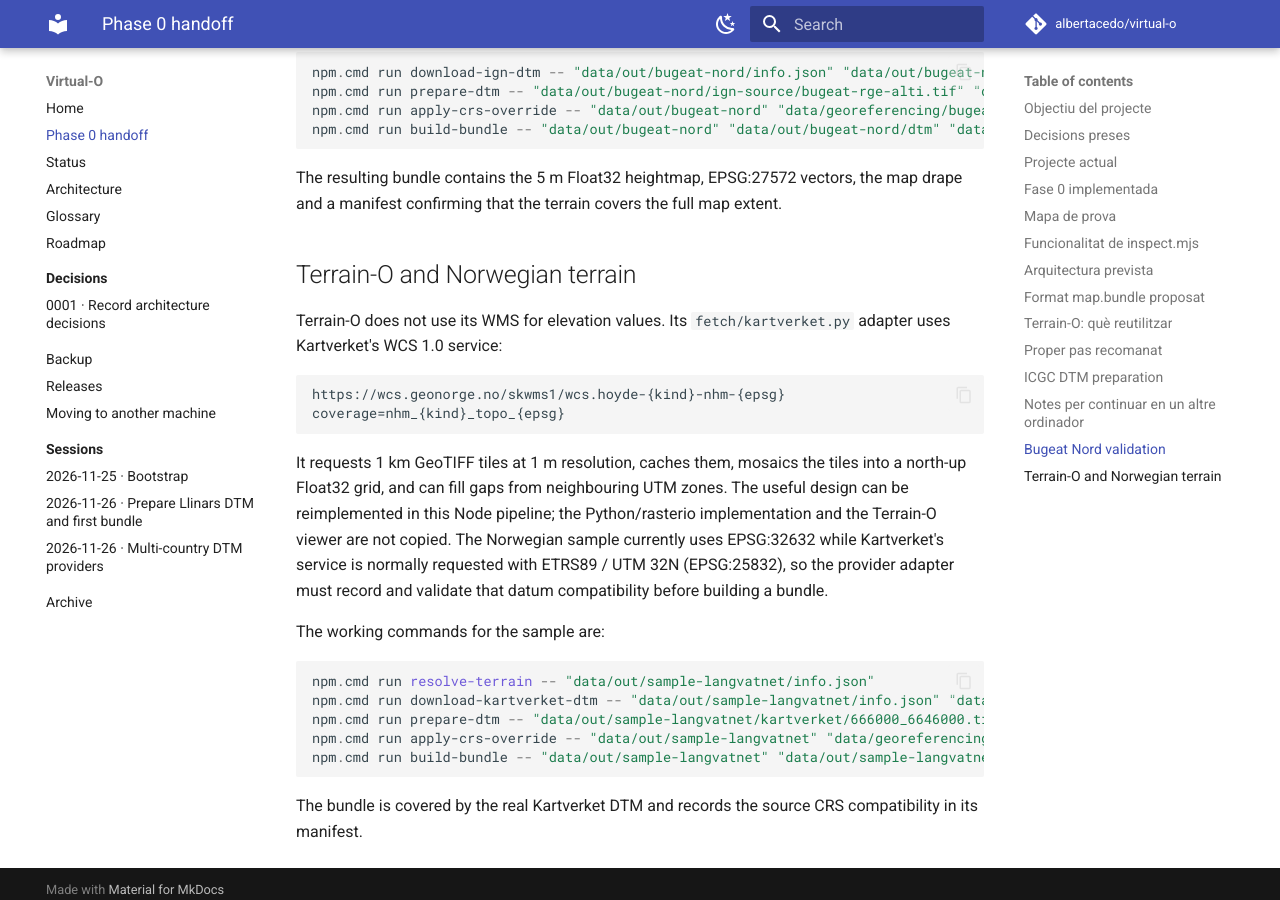
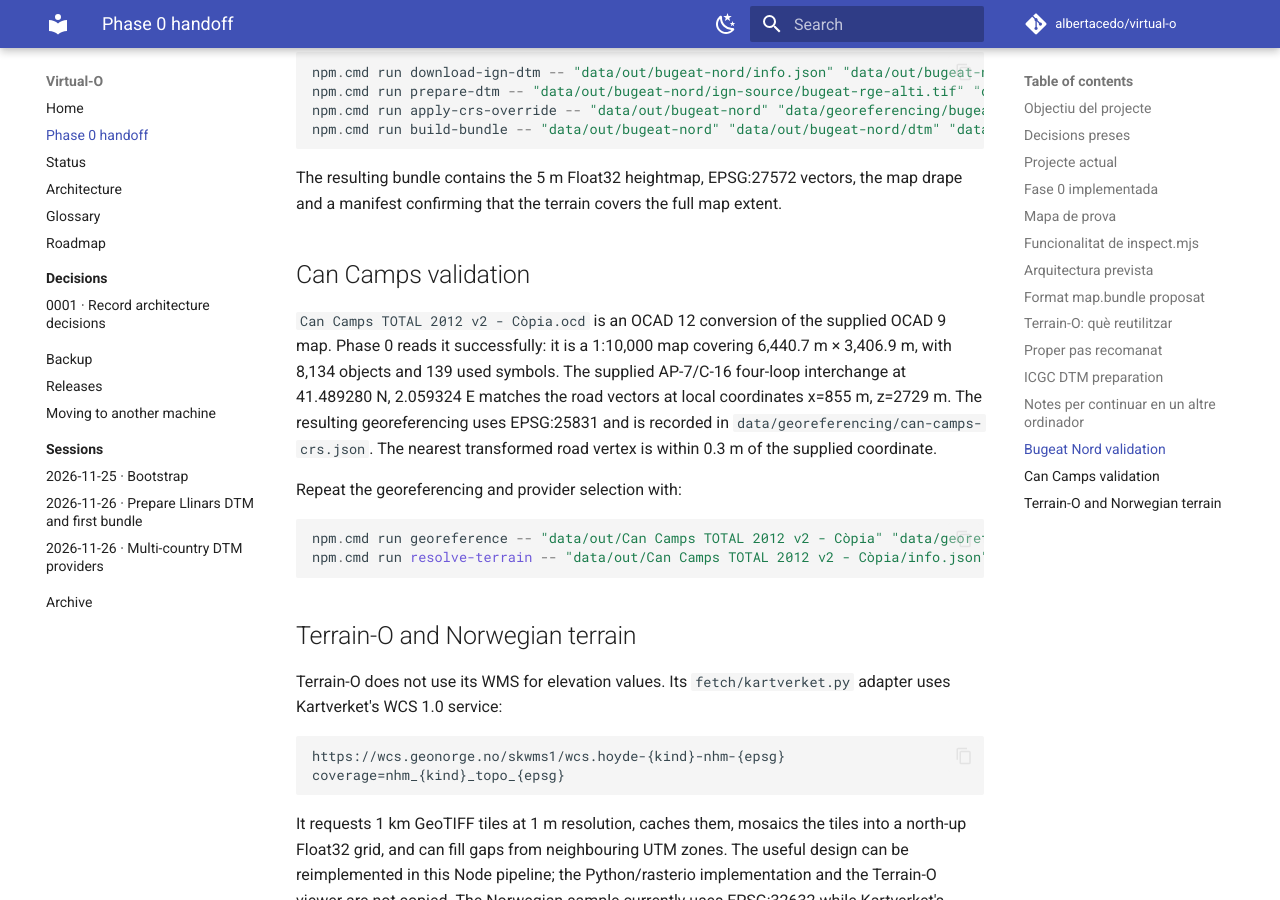
Before and after one commit to albertacedo/virtual-o, an MkDocs documentation site: the page built from docs/phase0-handoff.md, in a window 1280 px wide and 900 px high, scrolled down 7492 px. Built offline with MkDocs 1.6.1 and Material for MkDocs 9.7.7, drawn with Linux system fonts in a browser that asks for light colours; comment, search, counter and statistics services are not loaded.

Commit message:
feat: georeference Can Camps map
Record the user-provided AP-7/C-16 anchor in EPSG:25831, select the Catalonia ICGC provider, and preserve custom georeference methods in metadata. Verified with the Can Camps pipeline and tasks.ps1 -Check.

Machine: KIT-ACEDO

````diff
--- a/docs/phase0-handoff.md
+++ b/docs/phase0-handoff.md
@@ -308,6 +308,23 @@ npm.cmd run build-bundle -- "data/out/bugeat-nord" "data/out/bugeat-nord/dtm" "d
 The resulting bundle contains the 5 m Float32 heightmap, EPSG:27572 vectors, the map drape
 and a manifest confirming that the terrain covers the full map extent.
 
+## Can Camps validation
+
+`Can Camps TOTAL 2012 v2 - Còpia.ocd` is an OCAD 12 conversion of the supplied OCAD 9
+map. Phase 0 reads it successfully: it is a 1:10,000 map covering 6,440.7 m × 3,406.9 m,
+with 8,134 objects and 139 used symbols. The supplied AP-7/C-16 four-loop interchange at
+41.489280 N, 2.059324 E matches the road vectors at local coordinates x=855 m, z=2729 m.
+The resulting georeferencing uses EPSG:25831 and is recorded in
+`data/georeferencing/can-camps-crs.json`. The nearest transformed road vertex is within
+0.3 m of the supplied coordinate.
+
+Repeat the georeferencing and provider selection with:
+
+```powershell
+npm.cmd run georeference -- "data/out/Can Camps TOTAL 2012 v2 - Còpia" "data/georeferencing/can-camps-crs.json"
+npm.cmd run resolve-terrain -- "data/out/Can Camps TOTAL 2012 v2 - Còpia/info.json" "data/georeferencing/can-camps-crs.json"
+```
+
 ## Terrain-O and Norwegian terrain
 
 Terrain-O does not use its WMS for elevation values. Its `fetch/kartverket.py` adapter
````
Also changed, not shown: docs/status.md (+1 -1 lines), 2 other files.
